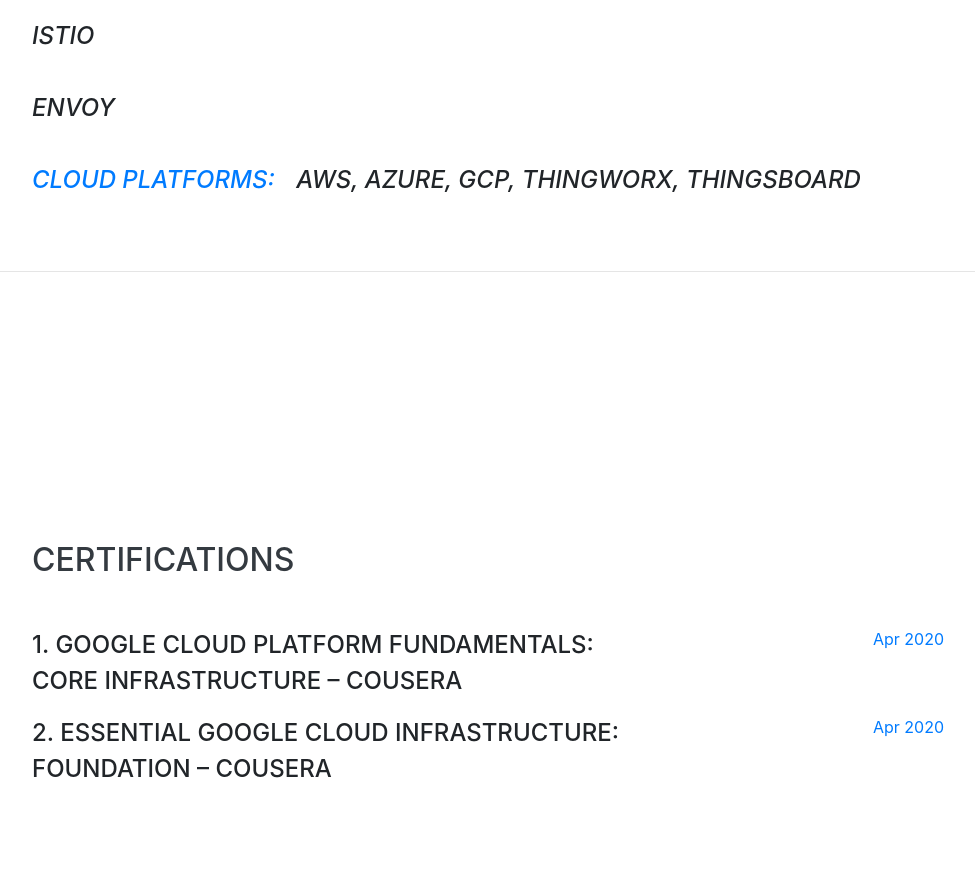
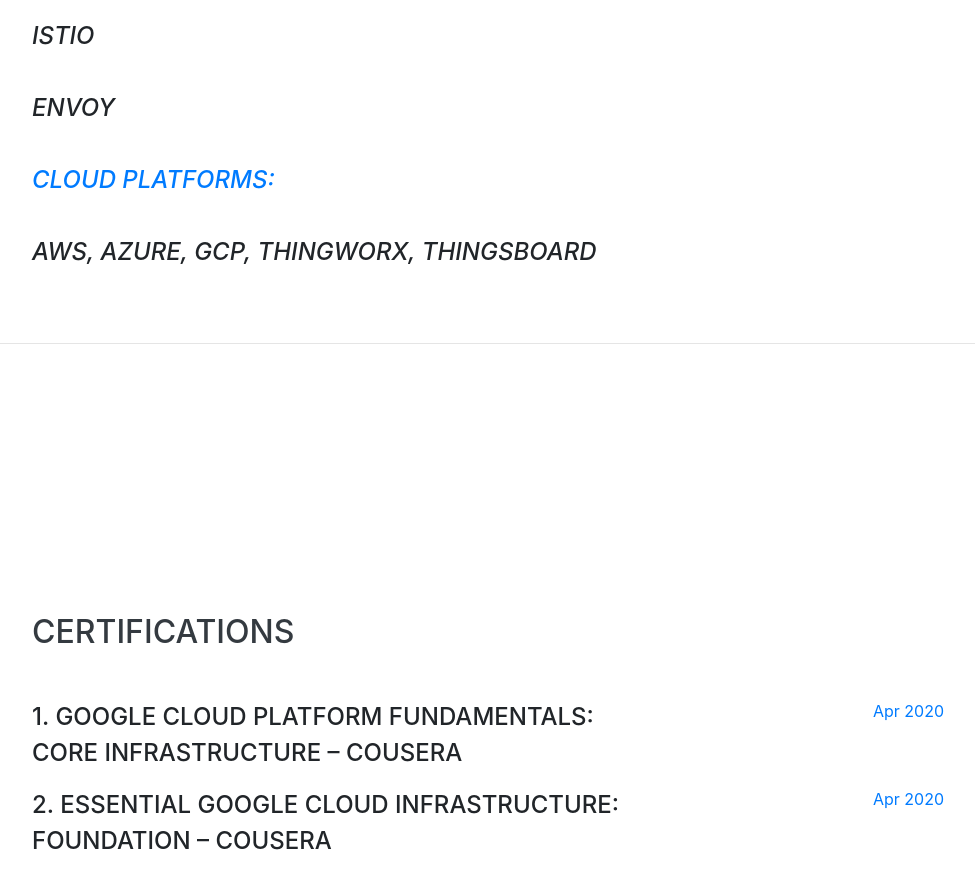
Before and after one commit to sanjaysans/sanjaysans.github.io, a website with bundled scripts: page index.html in a window 1280 px wide. Shown: the part 4240-5129 px from the top of the page, without its empty margins (288-1263 px from the left). Built offline with nearby package versions, Linux system fonts and the light colour scheme; a web font is replaced by a local one.

Commit message:
Update index.html

```diff
--- a/index.html
+++ b/index.html
@@ -27,7 +27,7 @@
 
   <nav class="navbar navbar-expand-lg navbar-dark bg-primary fixed-top" id="sideNav">
     <a class="navbar-brand js-scroll-trigger" href="#page-top">
-      <span class="d-block d-lg-none">Sanjay Kumar S M1</span>
+      <span class="d-block d-lg-none">Sanjay Kumar S M</span>
       <span class="d-none d-lg-block">
         <img class="img-fluid img-profile rounded-circle mx-auto mb-2" src="img/profile.jpg" alt="">
       </span>
@@ -279,11 +279,11 @@
             <li class="list-inline-item, resume-content">
               <i class="subheading mb-3">ENVOY</i>
             </li>
-            <li class="list-inline-item">
+            <li class="list-inline-item, resume-content">
               <i class="subheading mb-3, text-primary">Cloud Platforms:</i>
             </li>
-            <li class="list-inline-item">
-              <i class="subheading mb-3"> AWS, Azure, GCP, Thingworx, ThingsBoard</i>
+            <li class="list-inline-item, resume-content">
+              <i class="subheading"> AWS, Azure, GCP, Thingworx, ThingsBoard</i>
             </li>
           </ul>
 
```
